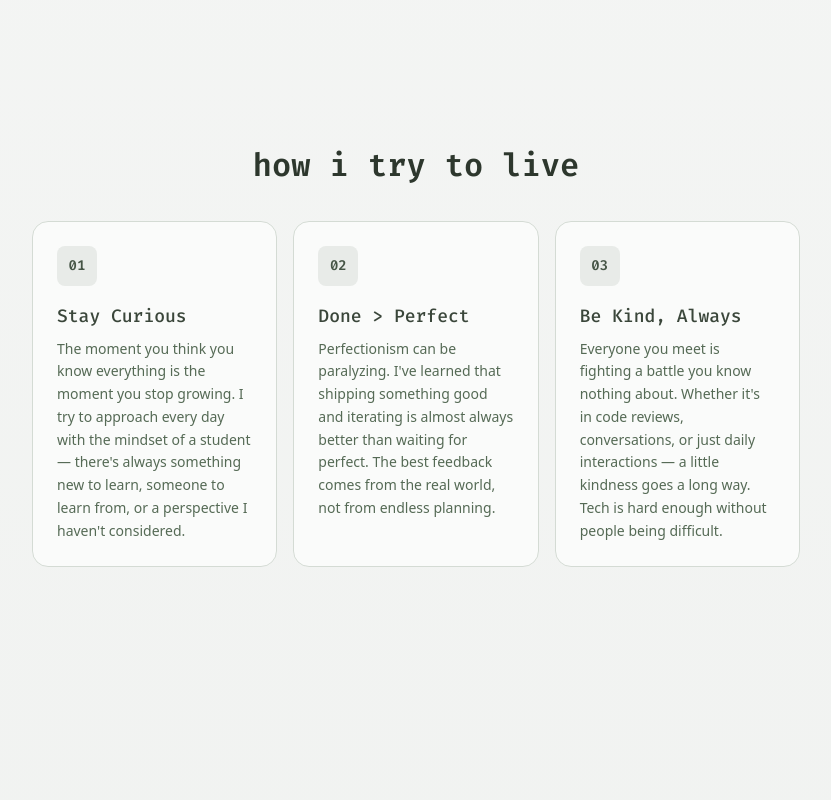
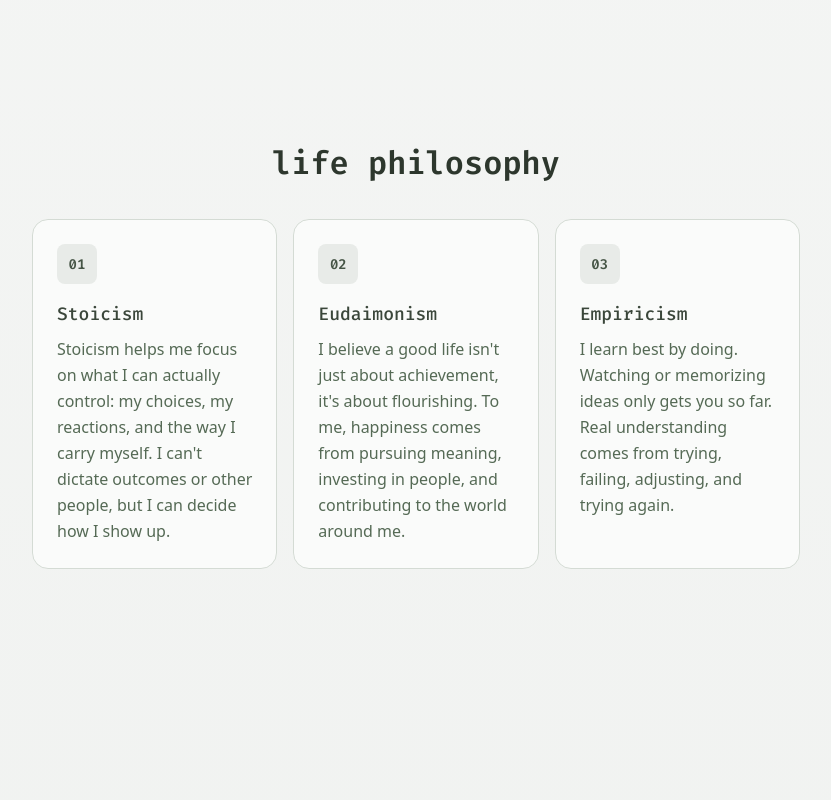
Before and after one commit to Eesha-Jain/personal-website, a Next.js app: page / in a window 1280 px wide. Shown: the part 3440-4240 px from the top of the page, without its empty margins (224-1055 px from the left). Built offline with nearby package versions, Linux system fonts and the light colour scheme; a web font is replaced by a local one.

Commit message:
updating philosophy

```diff
--- a/app/sections/Philosophy.tsx
+++ b/app/sections/Philosophy.tsx
@@ -4,21 +4,21 @@ import { AnimatedSection } from "../components";
 const PHILOSOPHY_POINTS = [
   {
     number: "01",
-    title: "Stay Curious",
+    title: "Stoicism",
     description:
-      "The moment you think you know everything is the moment you stop growing. I try to approach every day with the mindset of a student — there's always something new to learn, someone to learn from, or a perspective I haven't considered.",
+      "Stoicism helps me focus on what I can actually control: my choices, my reactions, and the way I carry myself. I can't dictate outcomes or other people, but I can decide how I show up.",
   },
   {
     number: "02",
-    title: "Done > Perfect",
+    title: "Eudaimonism",
     description:
-      "Perfectionism can be paralyzing. I've learned that shipping something good and iterating is almost always better than waiting for perfect. The best feedback comes from the real world, not from endless planning.",
+      "I believe a good life isn't just about achievement, it's about flourishing. To me, happiness comes from pursuing meaning, investing in people, and contributing to the world around me.",
   },
   {
     number: "03",
-    title: "Be Kind, Always",
+    title: "Empiricism",
     description:
-      "Everyone you meet is fighting a battle you know nothing about. Whether it's in code reviews, conversations, or just daily interactions — a little kindness goes a long way. Tech is hard enough without people being difficult.",
+      "I learn best by doing. Watching or memorizing ideas only gets you so far. Real understanding comes from trying, failing, adjusting, and trying again.",
   },
 ];
 
@@ -27,7 +27,7 @@ export function Philosophy(): JSX.Element {
     <AnimatedSection id="philosophy" className="section-container snap-section">
       <div className="section-content">
         <div className="section-title">
-          <h2>how i try to live</h2>
+          <h2>life philosophy</h2>
         </div>
         <div className="grid gap-4 sm:grid-cols-3">
           {PHILOSOPHY_POINTS.map((point) => (
@@ -36,7 +36,7 @@ export function Philosophy(): JSX.Element {
                 <span className="philosophy-number">{point.number}</span>
               </div>
               <h3 className="mb-2 text-lg">{point.title}</h3>
-              <p className="text-sm text-muted leading-relaxed">{point.description}</p>
+              <p className="text-muted leading-relaxed">{point.description}</p>
             </div>
           ))}
         </div>
--- a/app/sections/Socials.tsx
+++ b/app/sections/Socials.tsx
@@ -41,7 +41,7 @@ export function Socials(): JSX.Element {
         <div className="section-title">
           <h2>let&apos;s connect</h2>
         </div>
-        <p className="section-text-sm mb-8">
+        <p className="section-text mb-8">
           I love connecting with curious, ambitious, and thoughtful people.
           Whether it's sharing ideas, exchanging perspectives, or exploring ways
           to collaborate, I'd love to start a conversation and hear what you're working on.
```
